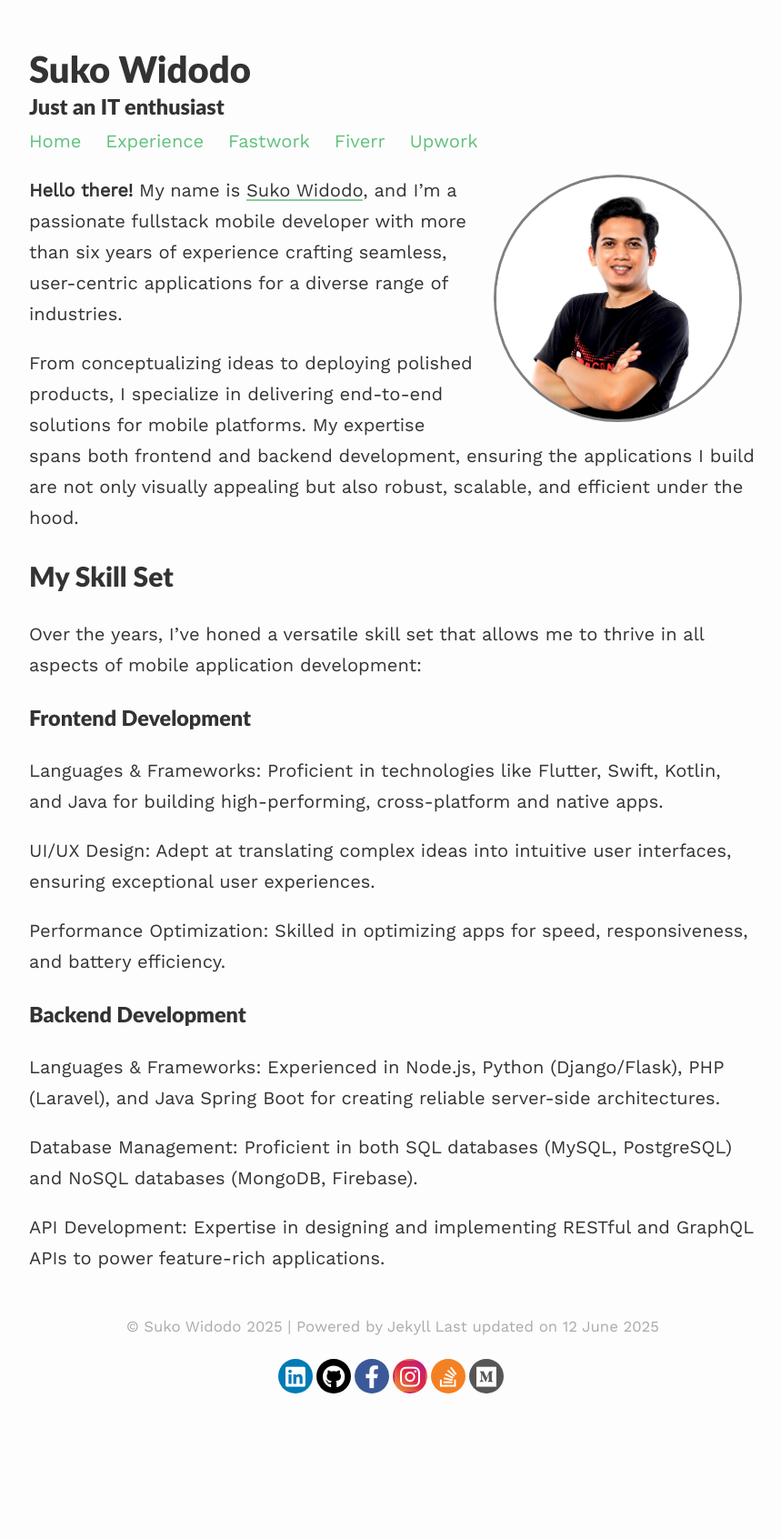
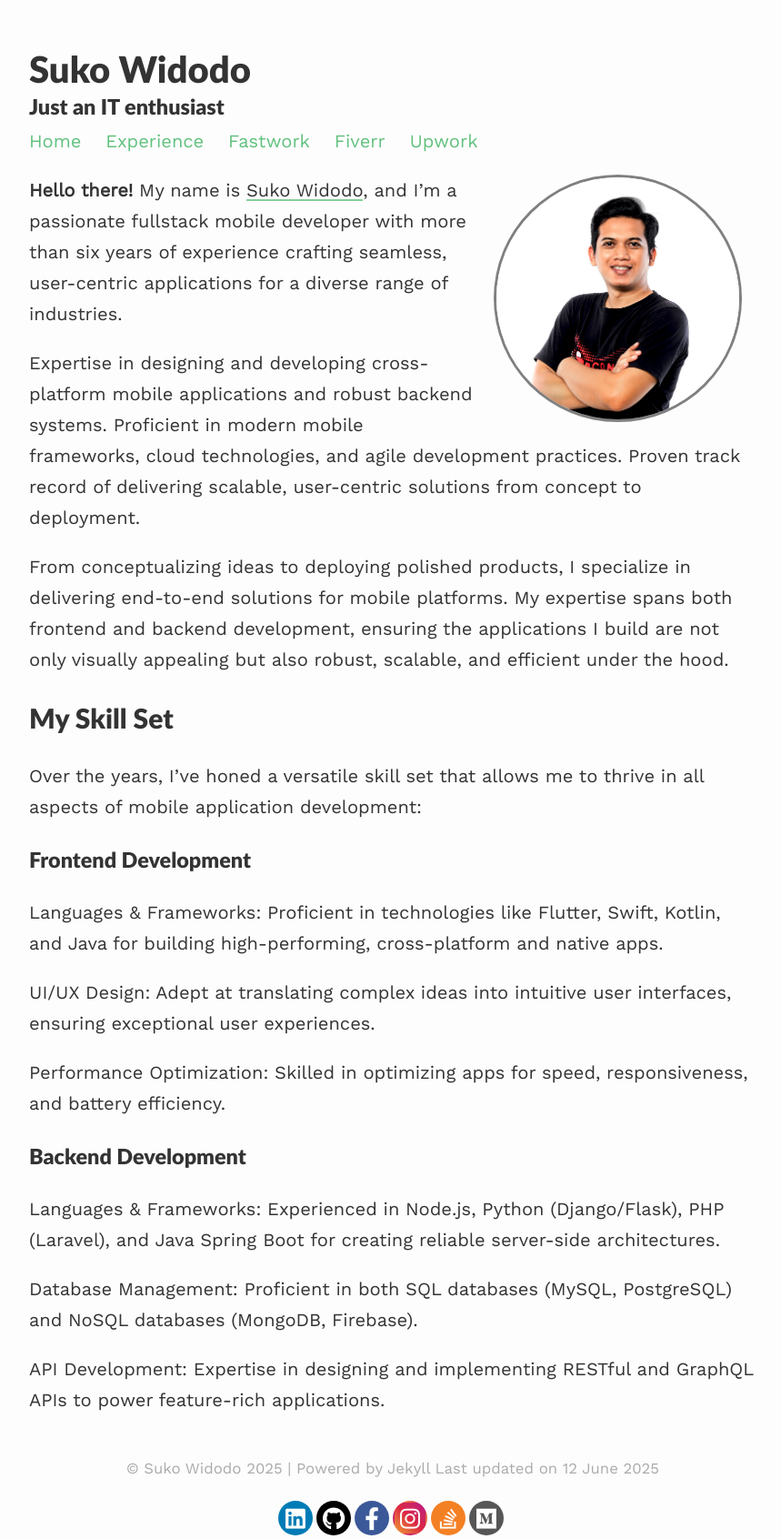
Before and after one commit to sukowidodo/sukowidodo.github.io, a Jekyll site: the page built from index.md, in a window 1280 px wide. Shown: the whole page at 91% size, without its empty margins (208-1067 px from the left). Built offline with Jekyll 4.4.1, drawn with Linux system fonts in a browser that asks for light colours; nearby versions of some CDN libraries; before the commit the page ends 1536 px from its top, so only the background shows below that.

Commit message:
Update index.md

```diff
--- a/index.md
+++ b/index.md
@@ -9,6 +9,8 @@ published: true
 
 
 **Hello there!** My name is [Suko Widodo](https://github.com/sukowidodo), and I’m a passionate fullstack mobile developer with more than six years of experience crafting seamless, user-centric applications for a diverse range of industries.
+
+Expertise in designing and developing cross-platform mobile applications and robust backend systems. Proficient in modern mobile frameworks, cloud technologies, and agile development practices. Proven track record of delivering scalable, user-centric solutions from concept to deployment.
 
 From conceptualizing ideas to deploying polished products, I specialize in delivering end-to-end solutions for mobile platforms. My expertise spans both frontend and backend development, ensuring the applications I build are not only visually appealing but also robust, scalable, and efficient under the hood.
 
```
